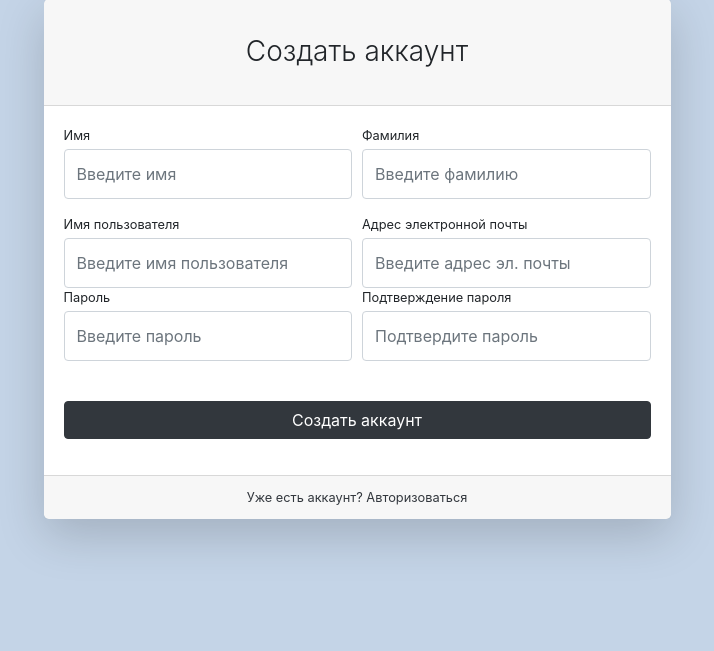
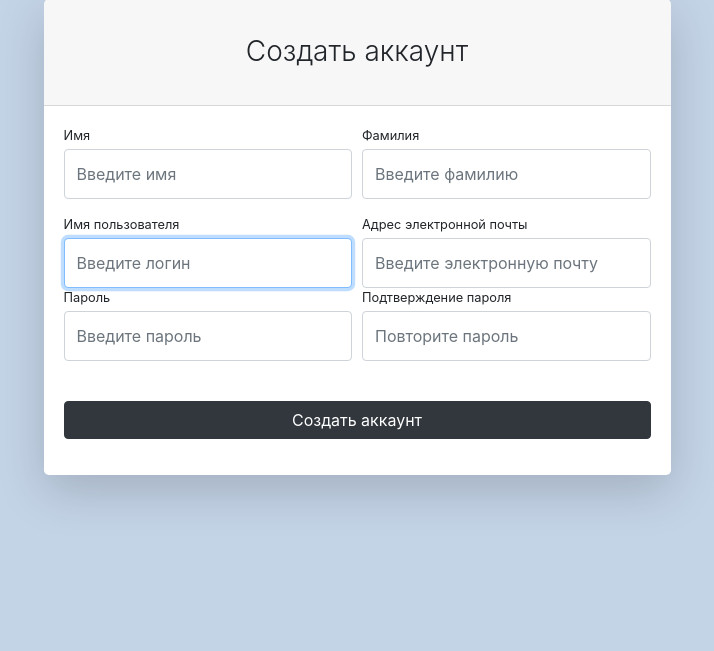
Before and after one commit to engineer5330/engineeriys, a Django app: page /users/registration/ in a window 1280 px wide. Shown: the part 173-824 px from the top of the page, without its empty margins (283-997 px from the left). Run offline with Django 4.2, Linux system fonts and the light colour scheme; some libraries are stand-ins or nearby versions.

Commit message:
registation beta

```diff
--- a/engineeriys/settings.py
+++ b/engineeriys/settings.py
@@ -39,7 +39,8 @@
     'django.contrib.staticfiles',
 
     'products',
-    'users'
+    'users',
+
 ]
 
 MIDDLEWARE = [
--- /dev/null
+++ b/users/forms.py
@@ -0,0 +1,49 @@
+from django import forms
+from django.contrib.auth.forms import AuthenticationForm, UserCreationForm
+
+from django.contrib.auth import get_user_model
+CustomUser = get_user_model()
+
+class UserLoginForm(AuthenticationForm):
+    username = forms.CharField(widget=forms.TextInput(attrs={
+        'class': "form-control py-4", 'placeholder': 'Введите имя пользователся'
+    }))
+
+    password = forms.CharField(widget=forms.PasswordInput(attrs={
+        'class': "form-control py-4", 'placeholder': 'Введите пароль'
+    }))
+
+
+    class Meta:
+        model = CustomUser
+        fields = ('username', 'password')
+
+
+class UserRegistrationForm(UserCreationForm):
+    class Metha:
+        model = CustomUser
+        fields = ('first_name', 'last_name', 'username', 'email', 'password', 'password2')
+
+    first_name = forms.CharField(widget=forms.TextInput(attrs={
+        'class': "form-control py-4", 'placeholder': 'Введите имя'
+    }))
+
+    last_name = forms.CharField(widget=forms.TextInput(attrs={
+        'class': "form-control py-4", 'placeholder': 'Введите фамилию'
+    }))
+
+    username = forms.CharField(widget=forms.TextInput(attrs={
+        'class': "form-control py-4", 'placeholder': 'Введите логин'
+    }))
+
+    email = forms.CharField(widget=forms.EmailInput(attrs={
+        'class': "form-control py-4", 'placeholder': 'Введите электронную почту'
+    }))
+
+    password = forms.CharField(widget=forms.PasswordInput(attrs={
+        'class': "form-control py-4", 'placeholder': 'Введите пароль'
+    }))
+
+    password2 = forms.CharField(widget=forms.PasswordInput(attrs={
+        'class': "form-control py-4", 'placeholder': 'Повторите пароль'
+    }))
--- a/users/templates/users/register.html
+++ b/users/templates/users/register.html
@@ -18,52 +18,45 @@
                             <div class="card-header"><h3 class="text-center font-weight-light my-4">Создать аккаунт</h3>
                             </div>
                             <div class="card-body">
-                                <form>
+                                <form action="{% url "users:register"%}"method='POST' enctype="multipart/form-data">
+                                    {% csrf_token %}
                                     <div class="form-row">
                                         <div class="col-md-6">
                                             <div class="form-group">
-                                                <label class="small mb-1" for="inputFirstName">Имя</label>
-                                                <input class="form-control py-4" id="inputFirstName" type="text"
-                                                       placeholder="Введите имя"/>
+                                                <label class="small mb-1" for="{{ form.first_name.id_for_label }}">Имя</label>
+                                                {{ form.first_name }}
                                             </div>
                                         </div>
                                         <div class="col-md-6">
                                             <div class="form-group">
-                                                <label class="small mb-1" for="inputLastName">Фамилия</label>
-                                                <input class="form-control py-4" id="inputLastName" type="text"
-                                                       placeholder="Введите фамилию"/>
+                                                <label class="small mb-1" for="{{ form.last_name.id_for_label }}">Фамилия</label>
+                                                {{ form.last_name }}
                                             </div>
                                         </div>
                                     </div>
                                     <div class="form-row">
                                         <div class="col-md-6">
-                                            <label class="small mb-1" for="inputUsername">Имя пользователя</label>
-                                            <input class="form-control py-4" id="inputUsername" type="text"
-                                                   aria-describedby="usernameHelp"
-                                                   placeholder="Введите имя пользователя"/>
+                                            <label class="small mb-1" for="{{form.username.id_for_label}}">Имя пользователя</label>
+                                            {{ form.username }}
                                         </div>
                                         <div class="col-md-6">
-                                            <label class="small mb-1" for="inputEmailAddress">Адрес электронной
+                                            <label class="small mb-1" for="{{form.email.id_for_label}}">Адрес электронной
                                                 почты</label>
-                                            <input class="form-control py-4" id="inputEmailAddress" type="email"
-                                                   aria-describedby="emailHelp"
-                                                   placeholder="Введите адрес эл. почты"/>
+                                            {{ form.email}}
                                         </div>
                                     </div>
                                     <div class="form-row">
                                         <div class="col-md-6">
                                             <div class="form-group">
-                                                <label class="small mb-1" for="inputPassword">Пароль</label>
-                                                <input class="form-control py-4" id="inputPassword" type="password"
-                                                       placeholder="Введите пароль"/>
+                                                <label class="small mb-1" for="{{form.password.id_for_label}}">Пароль</label>
+                                                {{form.password}}
                                             </div>
                                         </div>
                                         <div class="col-md-6">
                                             <div class="form-group">
-                                                <label class="small mb-1" for="inputConfirmPassword">Подтверждение
+                                                <label class="small mb-1" for="{{form.password2.id_for_label}}">Подтверждение
                                                     пароля</label>
-                                                <input class="form-control py-4" id="inputConfirmPassword"
-                                                       type="password" placeholder="Подтвердите пароль"/>
+                                                {{form.password2}}
                                             </div>
                                         </div>
                                     </div>
@@ -72,9 +65,9 @@
                                     </div>
                                 </form>
                             </div>
-                            <div class="card-footer text-center">
+                            {% comment %} <div class="card-footer text-center">
                                 <div class="small"><a href="{% url "users:login" %}">Уже есть аккаунт? Авторизоваться</a></div>
-                            </div>
+                            </div> {% endcomment %}
                         </div>
                     </div>
                 </div>
--- a/users/urls.py
+++ b/users/urls.py
@@ -1,9 +1,9 @@
 from django.urls import path
-from users.views import register, login
+from users.views import register
 
-app_name = 'urls'
+app_name = 'users'
 
 urlpatterns = [
-    path('login/', login, name='login'),
+    # path('login/', login, name='login'),
     path('registration/', register, name='register')
 ]
--- a/users/views.py
+++ b/users/views.py
@@ -1,7 +1,36 @@
-from django.shortcuts import render
+from django.shortcuts import render, HttpResponseRedirect
+# from django.contrib import auth
+from django.urls import reverse
 
-def login(request):
-    return render(request, 'users/login.html')
+from users.forms import UserRegistrationForm, UserLoginForm
+
+# def login(request):
+#     if request.method == 'POST':
+#         form = UserLoginForm(data=request.POST)
+#         if form.is_valid():
+#             username = request.POST['username']
+#             password = request.POST['password']
+#             user = auth.authenticate(username=username, password=password)
+#             if user:
+#                 auth.login(request, user)
+#                 return HttpResponseRedirect(reverse('index'))
+
+#     else:
+#         form = UserLoginForm()
+#     context = {'form': form}
+#     return render(request, 'users/login.html', context)
+
 
 def register(request):
-    return render(request, 'users/register.html')
+    if request.method == 'POST':
+        print(request.POST['username'])
+        _data = {'csrfmiddlewaretoken': request.POST['csrfmiddlewaretoken'],'username': request.POST['username'], }
+        _form = UserRegistrationForm(data=request.POST)
+        print(_form.is_valid())
+        if _form.is_valid():
+            _form.save()
+            return HttpResponseRedirect(reverse('users  :login'))
+    else:
+        _form = UserRegistrationForm()
+        context = {'form': _form}
+        return render(request, 'users/register.html', context)
```
Also changed, not shown: users/templates/users/login.html (+7 -7 lines), users/migrations/0001_initial.py, users/models.py (line endings or trailing spaces).
